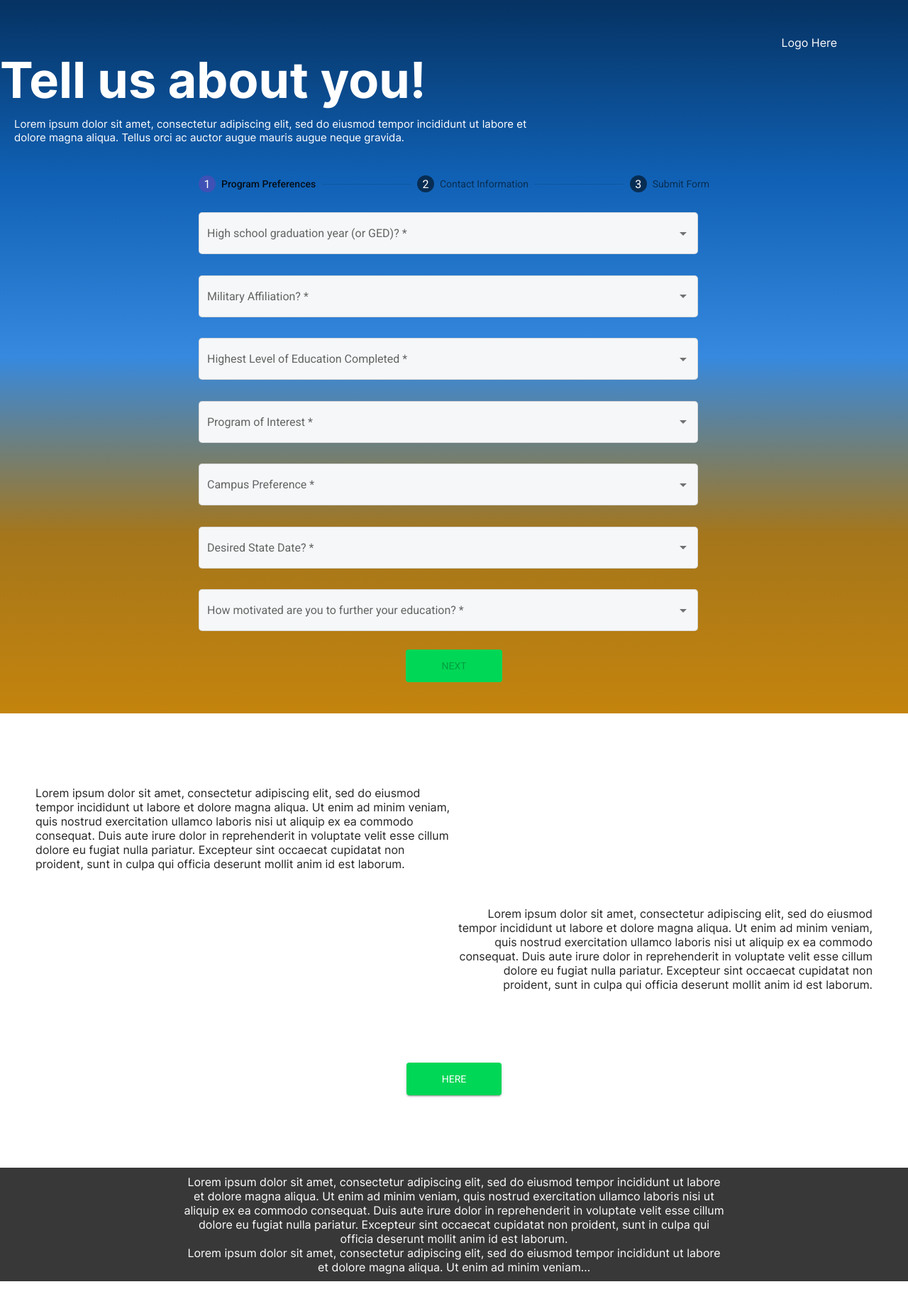
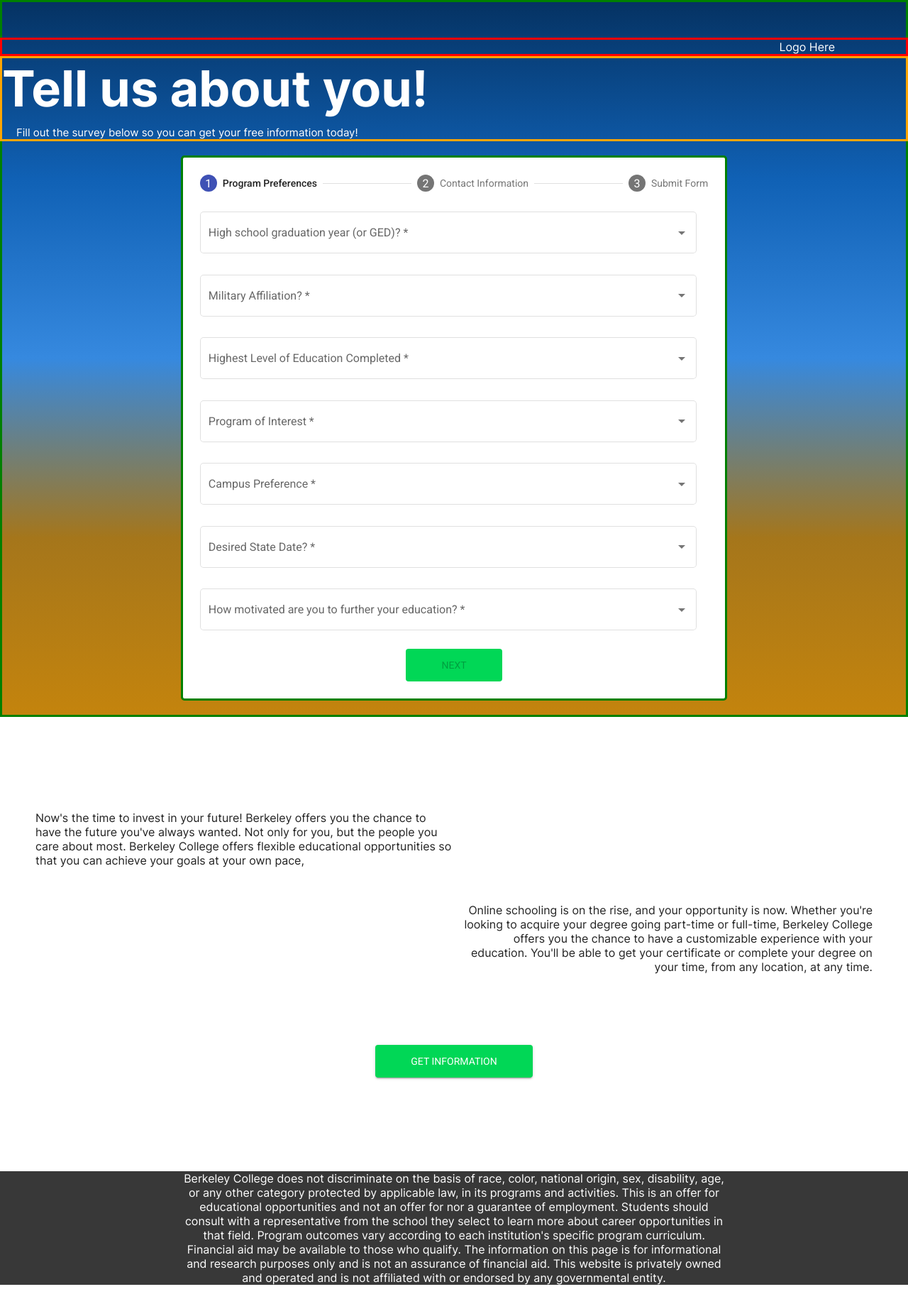
Before and after one commit to LagreMedia/Cain_, an Angular app: page / in a window 1280 px wide. Shown: the whole page at 71% size. Built offline with nearby package versions, Linux system fonts and the light colour scheme.

Commit message:
add copy, updates to form, add image

```diff
--- a/src/app/form/form.component.html
+++ b/src/app/form/form.component.html
@@ -8,7 +8,7 @@
                 Tell us about you!
             </h1>
             <p>
-                Lorem ipsum dolor sit amet, consectetur adipiscing elit, sed do eiusmod tempor incididunt ut labore et dolore magna aliqua. Tellus orci ac auctor augue mauris augue neque gravida.
+                Fill out the survey below so you can get your free information today!
             </p>
         </div>
         <div class="form-step-wrapper">
@@ -204,11 +204,7 @@
                 </mat-step>
             </mat-stepper>
         </div>
-
     </div>
-
-
-
 </div>
 <app-content></app-content>
 <app-footer></app-footer>
--- a/src/app/form/form.component.scss
+++ b/src/app/form/form.component.scss
@@ -1,16 +1,16 @@
 .wrapper {
-    min-height: 100vh;
     background: linear-gradient(#053262, #1061b5, #3689df, #a5761b, #c4840d);
+    color: white;
+    min-height: 100% !important;
+    // height: 100%;
 
-    color: white;
-
-    min-height: 100% !important;
     .form-wrapper {
-        height: 100% ;
         display: flex;
         align-items: center;
         flex-direction: column;
+        border: 3px solid green;
         .logo-wrapper {
+            border: 3px solid red;
             width: 100%;
             margin: 50px 0 0 0;
             p {
@@ -19,6 +19,8 @@
             }
         }
         .info-wrapper {
+            border: 3px solid orange;
+            width: 100%;
             h1 {
                 font-size: 70px;
             }
@@ -29,9 +31,11 @@
             }
         }
         .form-step-wrapper {
+            border: 3px solid green;
+            background-color: white;
             width: 60%;
             margin: 20px;
-
+            border-radius: 5px;
             .contactInfo {
                 display: grid;
                 grid-template-columns: 1fr 1fr;
@@ -88,8 +92,3 @@ button {
     background: #01D756;
     color: white;
 }
-
-::ng-deep .mat-form-field-outline {
-    background-color: #f6f7f8 !important;
-    border-radius: 5px;
-}
--- a/src/app/shared/content/content.component.html
+++ b/src/app/shared/content/content.component.html
@@ -1,13 +1,17 @@
 <div class="wrapper">
     <div class="content">
         <div class="text-wrapper">
-            <p class="row-one">Lorem ipsum dolor sit amet, consectetur adipiscing elit, sed do eiusmod tempor incididunt ut labore et dolore magna aliqua. Ut enim ad minim veniam, quis nostrud exercitation ullamco laboris nisi ut aliquip ex ea commodo consequat. Duis aute irure dolor in reprehenderit in voluptate velit esse cillum dolore eu fugiat nulla pariatur. Excepteur sint occaecat cupidatat non proident, sunt in culpa qui officia deserunt mollit anim id est laborum.</p>
+            <p class="row-one">
+                Now's the time to invest in your future!  Berkeley offers you the chance to have the future you've always wanted.  Not only for you, but the people you care about most.  Berkeley College offers flexible educational opportunities so that you can achieve your goals at your own pace,
+            </p>
             <div></div> <!-- Used for empty grid cells -->
             <div></div>
-            <p class="row-two">Lorem ipsum dolor sit amet, consectetur adipiscing elit, sed do eiusmod tempor incididunt ut labore et dolore magna aliqua. Ut enim ad minim veniam, quis nostrud exercitation ullamco laboris nisi ut aliquip ex ea commodo consequat. Duis aute irure dolor in reprehenderit in voluptate velit esse cillum dolore eu fugiat nulla pariatur. Excepteur sint occaecat cupidatat non proident, sunt in culpa qui officia deserunt mollit anim id est laborum.</p>
+            <p class="row-two">
+                Online schooling is on the rise, and your opportunity is now.  Whether you're looking to acquire your degree going part-time or full-time, Berkeley College offers you the chance to have a customizable experience with your education.  You'll be able to get your certificate or complete your degree on your time, from any location, at any time.
+            </p>
         </div>
         <div class="button-wrapper">
-            <a mat-raised-button href="#">Here</a>
+            <a mat-raised-button href="#">Get information</a>
         </div>
     </div>
 </div>
--- a/src/app/shared/footer/footer.component.html
+++ b/src/app/shared/footer/footer.component.html
@@ -1,6 +1,9 @@
 <div class="wrapper">
     <div class="content">
-        <p>Lorem ipsum dolor sit amet, consectetur adipiscing elit, sed do eiusmod tempor incididunt ut labore et dolore magna aliqua. Ut enim ad minim veniam, quis nostrud exercitation ullamco laboris nisi ut aliquip ex ea commodo consequat. Duis aute irure dolor in reprehenderit in voluptate velit esse cillum dolore eu fugiat nulla pariatur. Excepteur sint occaecat cupidatat non proident, sunt in culpa qui officia deserunt mollit anim id est laborum.</p>
-        <p>Lorem ipsum dolor sit amet, consectetur adipiscing elit, sed do eiusmod tempor incididunt ut labore et dolore magna aliqua. Ut enim ad minim veniam...</p>
+        <p>
+            Berkeley College does not discriminate on the basis of race, color, national origin, sex, disability, age, or any other category protected by applicable law, in its programs and activities.
+            This is an offer for educational opportunities and not an offer for nor a guarantee of employment. Students should consult with a representative from the school they select to learn more about career opportunities in that field. Program outcomes vary according to each institution's specific program curriculum.
+            Financial aid may be available to those who qualify. The information on this page is for informational and research purposes only and is not an assurance of financial aid. This website is privately owned and operated and is not affiliated with or endorsed by any governmental entity.
+        </p>
     </div>
 </div>
```
Also changed, not shown: src/assets/berkeley-logo.png (added).
